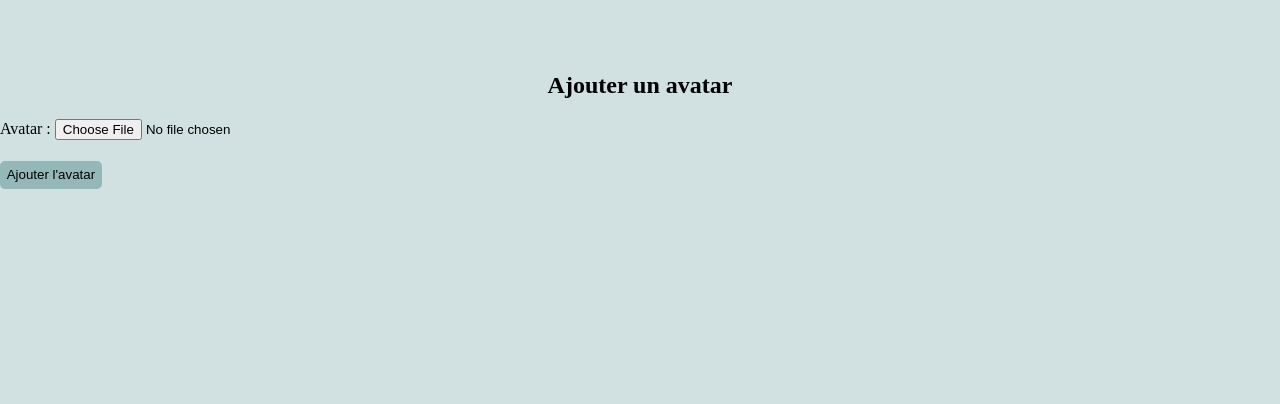
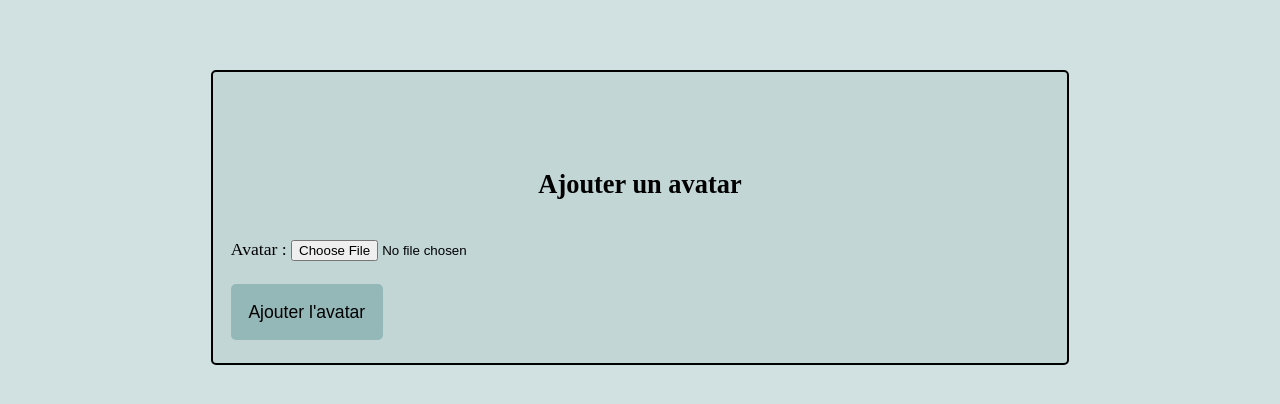
Before and after one commit to Nantosuelte88/Projet-09, a Django app: page /add_avatar/ in a window 1280 px wide. Shown: the part 148-552 px from the top of the page. Run offline with Django 5.2, Linux system fonts and the light colour scheme; a user stored in the database is signed in.

Commit message:
mise à jour du css et templates

```diff
--- a/LITRevu/urls.py
+++ b/LITRevu/urls.py
@@ -14,7 +14,6 @@
         template_name='authentication/login.html',
         redirect_authenticated_user=True
     ), name='login'),
-    #path('logout/', authentication.views.logout_user, name='logout'),
     path('logout/', LogoutView.as_view(), name='logout'),
     path('change-password/', PasswordChangeView.as_view(
         template_name='authentication/password_change_form.html'),
--- a/app_web/static/app_web/style.css
+++ b/app_web/static/app_web/style.css
@@ -113,6 +118,32 @@
     width: 100%;
 }
 
+.add-avatar{
+    margin: 6em 30em;
+    display: flex;
+    flex-direction: column;
+    justify-content: center;
+    align-items: center;
+}
+
+.block-up {
+    display: flex;
+    flex-direction: column;
+    margin-left: 0.5em;
+    border: 2px solid black;
+    padding: 1em;
+    margin: 4em 12em;
+    background-color: #c2d6d6;
+    border-radius: 5px;
+    font-size: 1.1em;
+}
+
+.btn-add-avatar {
+    padding: 1em;
+    font-size: 1em;
+    width: auto;
+}
+
 .close {
     display: flex;
     justify-content: flex-end;
--- a/authentication/forms.py
+++ b/authentication/forms.py
@@ -2,6 +2,8 @@
 from django.contrib.auth import get_user_model
 from django.contrib.auth.forms import UserCreationForm
 from authentication.models import User
+from django.utils.translation import gettext_lazy as _
+from django.contrib.auth.forms import AuthenticationForm
 
 
 class SignupForm(UserCreationForm):
@@ -10,6 +12,12 @@
     class Meta(UserCreationForm.Meta):
         model = get_user_model()
         fields = UserCreationForm.Meta.fields + ('avatar',)
+
+    def __init__(self, *args, **kwargs):
+        super().__init__(*args, **kwargs)
+
+        self.fields['avatar'].label = _('Avatar (optionnel)')
+        self.fields['password2'].label = _('Confirmer mot de passe')
 
 
 class AvatarUploadForm(forms.ModelForm):
--- a/authentication/models.py
+++ b/authentication/models.py
@@ -5,7 +5,7 @@
 
 
 class User(AbstractUser):
-    following = models.ManyToManyField('self', through=UserFollows, related_name='followers')
+    following = models.ManyToManyField('self', through=UserFollows)
     avatar = models.ImageField(upload_to='avatars/', null=True, blank=True)
 
     IMAGE_MAX_SIZE = (800, 800)
--- a/authentication/templates/authentication/add_avatar.html
+++ b/authentication/templates/authentication/add_avatar.html
@@ -1,7 +1,8 @@
 {% extends 'base.html' %}
 
 {% block content %}
-  <h2>Ajouter un avatar</h2>
+<div class="block-up">
+     <h2>Ajouter un avatar</h2>
   {% if messages %}
       {% for message in messages %}
           <p>{{ message }}</p>
@@ -10,6 +11,8 @@
   <form method="post" enctype="multipart/form-data">
     {% csrf_token %}
     {{ form.as_p }}
-    <button type="submit">Ajouter l'avatar</button>
+    <button type="submit" class="btn-add-avatar">Ajouter l'avatar</button>
   </form>
+</div>
+
 {% endblock %}
--- a/authentication/templates/authentication/login.html
+++ b/authentication/templates/authentication/login.html
@@ -3,14 +3,14 @@
     <div class="login_page">
         <div>
             <p>Inscrivez-vous maintenant</p>
-            <button onclick="window.location.href='{% url 'signup' %}'">S'inscrire</button>
+            <button onclick="window.location.href='{% url 'signup' %}'" class="btn-log">S'inscrire</button>
         </div>
         <div>
             <p>Connectez-vous</p>
-            <form method="post">
+            <form method="post" class="form-login">
                 {{ form.as_p }}
                 {% csrf_token %}
-                <button type="submit" >Se connecter</button>
+                <button type="submit">Se connecter</button>
             </form>
         </div>
     </div>
--- a/authentication/templates/authentication/password_change_done.html
+++ b/authentication/templates/authentication/password_change_done.html
@@ -1,4 +1,6 @@
 {% extends 'base.html' %}
 {% block content %}
+<div class="block-up">
     <p>Vous avez changé votre mot de passe avec succès ! Cliquez <a href="{% url 'feed' %}">ici</a> pour revenir à la page d’accueil.</p>
+</div>
 {% endblock content %}
--- a/authentication/templates/authentication/password_change_form.html
+++ b/authentication/templates/authentication/password_change_form.html
@@ -1,8 +1,11 @@
 {% extends 'base.html' %}
 {% block content %}
+<div class="block-up">
     <form method="post">
         {{ form.as_p }}
         {% csrf_token %}
         <button type="submit" >Changer le mot de passe</button>
     </form>
+</div>
+
 {% endblock content %}
--- a/authentication/templates/authentication/update_avatar.html
+++ b/authentication/templates/authentication/update_avatar.html
@@ -1,6 +1,7 @@
 {% extends 'base.html' %}
 
 {% block content %}
+<div class="block-up">
   <h2>Modifier mon avatar</h2>
   {% if messages %}
       {% for message in messages %}
@@ -12,4 +13,6 @@
     {{ form.as_p }}
     <button type="submit">Modifier l'avatar</button>
   </form>
+</div>
+
 {% endblock %}
--- a/authentication/views.py
+++ b/authentication/views.py
@@ -3,7 +3,7 @@
 from django.conf import settings
 from django.contrib.auth import authenticate, login, logout
 from django.shortcuts import render, redirect
-from django.views.generic import View
+from django.contrib.auth.views import LoginView
 
 from app_web.utils import resize_image
 from .forms import AvatarUploadForm
```
Also changed, not shown: other parts of app_web/static/app_web/style.css (+56 -3 lines), authentication/templates/authentication/signup.html (+6 -4 lines), app_web/migrations/0008_alter_review_body.py (added), authentication/migrations/0006_alter_user_following.py (added), db.sqlite3, media/avatars/avatarjean_622gZ9y.jpg (added).
